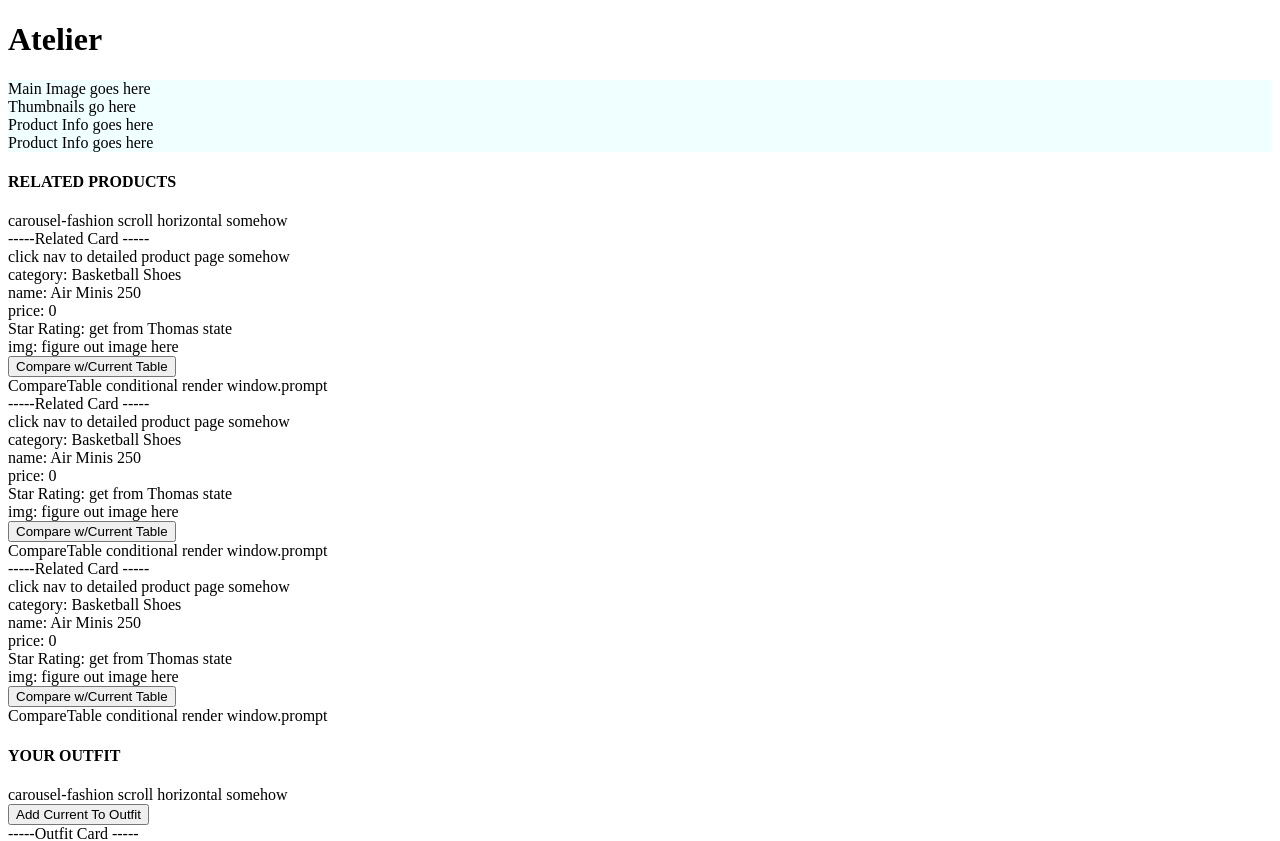
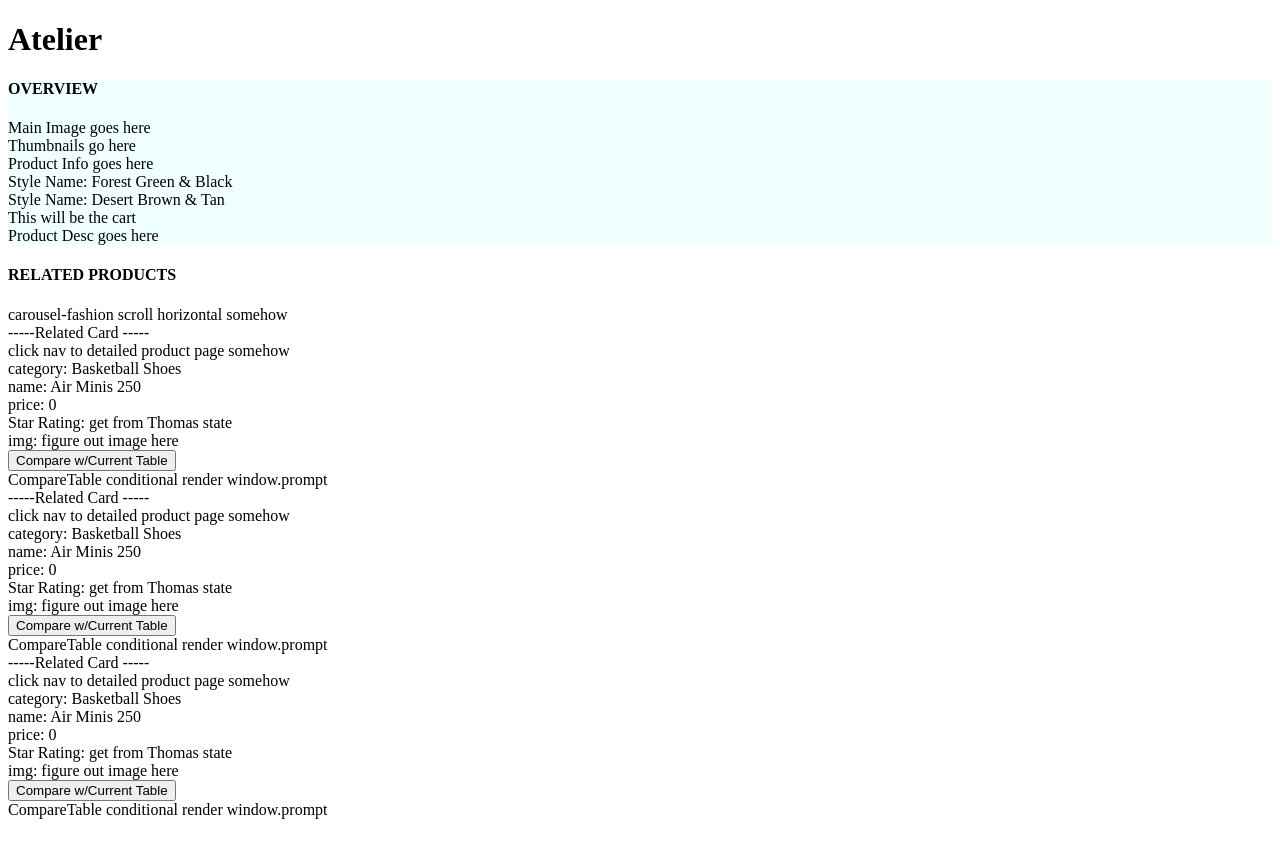
Before and after one commit to CCT-Engineering/Amorey, a React app: page / in a window 1280 px wide. Shown: the top 841 px of the page. Built offline with nearby package versions, Linux system fonts and the light colour scheme.

Commit message:
Overview skeleton complete

```diff
--- a/client/src/components/App.jsx
+++ b/client/src/components/App.jsx
@@ -2,6 +2,7 @@ import React, {useState} from 'react';
 import Overview from './Overview/Overview.jsx';
 import RelatedOutfit from './RelatedOutfit/Index.jsx';
 import RatingsReviews from './RatingsReviews/Index.jsx';
+import testData from './testData.jsx';
 
 const App = () => {
   //hooks
--- /dev/null
+++ b/client/src/components/Overview/Cart.jsx
@@ -0,0 +1,11 @@
+import React from 'react';
+
+const Cart = () => {
+  return (
+    <div className="cart">
+      This will be the cart
+    </div>
+  )
+}
+
+export default Cart;
--- a/client/src/components/Overview/Overview.jsx
+++ b/client/src/components/Overview/Overview.jsx
@@ -1,14 +1,23 @@
-import React from 'react';
+import React, {useState} from 'react';
 import Gallery from './Gallery.jsx';
 import ProductInfo from './ProductInfo.jsx';
 import Styles from './Styles.jsx';
+import Cart from './Cart.jsx';
+import ProductDesc from './ProductDesc.jsx';
+import testData from '../testData.jsx';
 
 const Overview = () => {
+
+  const [currentStyles, setCurrentStyles] = useState(testData.styleData.results);
+
   return (
     <div style={{backgroundColor: 'azure'}}>
+      <h4>OVERVIEW</h4>
       <Gallery />
       <ProductInfo />
-      <Styles />
+      <Styles currentStyles={currentStyles}/>
+      <Cart />
+      <ProductDesc />
     </div>
   )
 }
--- /dev/null
+++ b/client/src/components/Overview/ProductDesc.jsx
@@ -0,0 +1,11 @@
+import React from 'react';
+
+const ProductDesc = () => {
+  return (
+    <div className="productDesc">
+      Product Desc goes here
+    </div>
+  )
+}
+
+export default ProductDesc;
--- a/client/src/components/Overview/StyleEntry.jsx
+++ b/client/src/components/Overview/StyleEntry.jsx
@@ -1,9 +1,9 @@
 import React from 'react';
 
-const StyleEntry = () => {
+const StyleEntry = ({name}) => {
   return (
     <div>
-      Individual Style
+      Style Name: {name}
     </div>
   )
 }
--- a/client/src/components/Overview/Styles.jsx
+++ b/client/src/components/Overview/Styles.jsx
@@ -1,10 +1,10 @@
 import React from 'react';
 import StyleEntry from './StyleEntry.jsx';
 
-const Styles = () => {
+const Styles = ({currentStyles}) => {
   return (
     <div className="styles">
-      Product Info goes here
+      {currentStyles.map(currentStyle => <StyleEntry key={currentStyle.style_id} name={currentStyle.name}/>)}
     </div>
   )
 }
--- a/client/src/components/RatingsReviews/Index.jsx
+++ b/client/src/components/RatingsReviews/Index.jsx
@@ -3,7 +3,7 @@ import ReviewsList from './ReviewsList.jsx';
 import Sorting from './Sorting.jsx';
 import RatingBreakdown from './RatingBreakdown.jsx';
 import ProductBreakdown from './ProductBreakdown.jsx';
-import testData from '../testData.jsx'
+import testData from '../testData.jsx';
 
 const Index = () => {
   const [meta, setMeta] = React.useState(testData.metaData);
```
Also changed, not shown: 1 other file (tests, documents, lock files or other folders).
